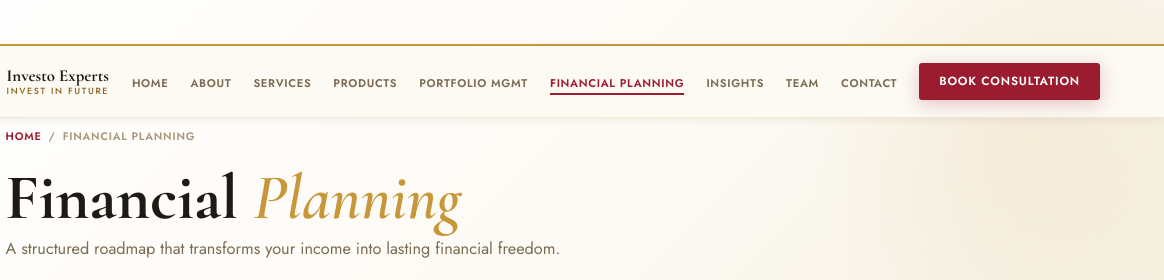
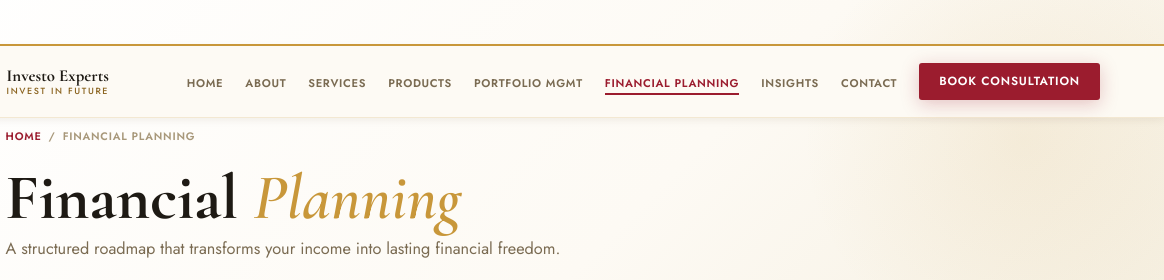
Before and after one commit to expertsinvesto-ops/investo_experts, a plain HTML site: page financial-planning.html in a window 1280 px wide. Shown: the top 280 px of the page, 116-1280 px from the left. Drawn offline with Linux system fonts and the light colour scheme; a script that the page names is missing.

Commit message:
Remove team page navigation

```diff
--- a/financial-planning.html
+++ b/financial-planning.html
@@ -45,7 +45,6 @@
 <li><a href="portfolio-management.html" class="nav-link">Portfolio Mgmt</a></li>
 <li><a href="financial-planning.html" class="nav-link active">Financial Planning</a></li>
 <li><a href="insights.html" class="nav-link">Insights</a></li>
-<li><a href="team.html" class="nav-link">Team</a></li>
 <li><a href="contact.html" class="nav-link">Contact</a></li>
 
     <li><a href="contact.html" class="btn bc bsm">Book Consultation</a></li>
@@ -59,7 +58,6 @@
 <a href="portfolio-management.html" class="mmlink">Portfolio Mgmt</a>
 <a href="financial-planning.html" class="mmlink">Financial Planning</a>
 <a href="insights.html" class="mmlink">Insights</a>
-<a href="team.html" class="mmlink">Team</a>
 <a href="contact.html" class="mmlink">Contact</a>
 
   <a href="contact.html" class="btn bc" style="margin-top:10px;justify-content:center">Book Free Consultation</a>
@@ -108,7 +106,6 @@
       <li><a href="services.html">Services</a></li>
       <li><a href="products.html">Products</a></li>
       <li><a href="insights.html">Insights</a></li>
-      <li><a href="team.html">Team</a></li>
       <li><a href="contact.html">Contact</a></li>
     </ul></div>
     <div class="fcol"><h5>Services</h5><ul>
```
